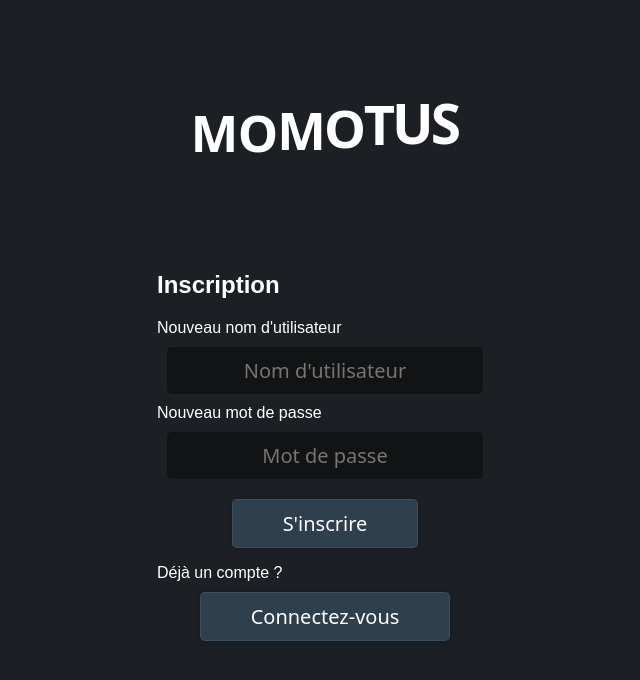
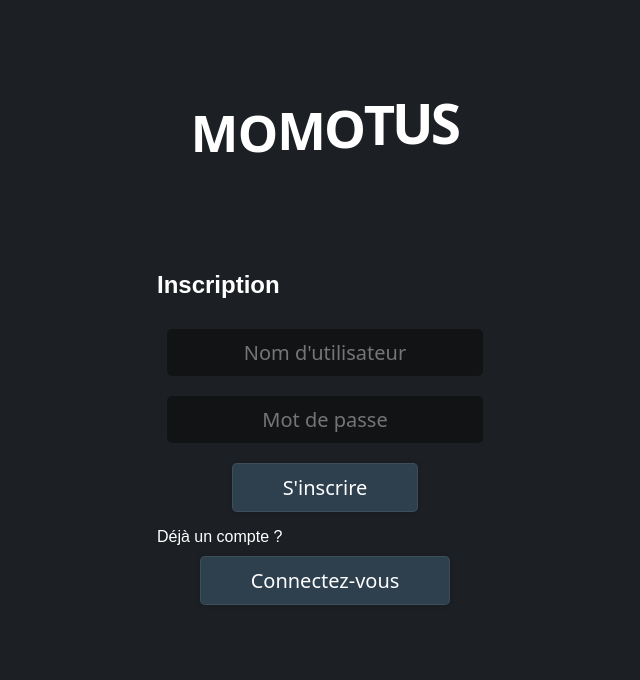
Before and after one commit to wyrmhunter/motus-lecam-degiovanni-couchoud, a website: page src/auth/public/auth.html in a window 1280 px wide. Shown: the whole page, without its empty margins (315-955 px from the left). Drawn offline with nearby package versions, Linux system fonts and the light colour scheme; a web font is replaced by a local one.

```diff
--- a/src/auth/public/auth.html
+++ b/src/auth/public/auth.html
@@ -21,10 +21,8 @@
     <div id="loginForm" class="form hide">
       <h2>Connexion</h2>
       <form id="login">
-        <label for="username">Nom d'utilisateur</label>
-        <input type="text" id="username" name="username" required class="form-input" placeholder="Nom d'utilisateur">
-        <label for="password">Mot de passe</label>
-        <input type="password" id="password" name="password" required class="form-input" placeholder="Mot de passe">
+        <input type="text" id="username" name="username" class="form-input" placeholder="Nom d'utilisateur" required>
+        <input type="password" id="password" name="password" class="form-input" placeholder="Mot de passe" required>
         <button class="form-submit" onclick="login()">Se connecter</button>
       </form>
       <p>Pas encore de compte ? <button class="form-submit" id="showRegisterForm">Inscrivez-vous</button></p>
@@ -35,10 +33,8 @@
     <div id="registerForm" class="form">
       <h2>Inscription</h2>
       <form id="register">
-        <label for="newUsername">Nouveau nom d'utilisateur</label>
-        <input type="text" id="newUsername" name="newUsername" required class="form-input" placeholder="Nom d'utilisateur">
-        <label for="newPassword">Nouveau mot de passe</label>
-        <input type="password" id="newPassword" name="newPassword" required class="form-input" placeholder="Mot de passe">
+        <input type="text" id="newUsername" name="newUsername" class="form-input" placeholder="Nom d'utilisateur" required>
+        <input type="password" id="newPassword" name="newPassword" class="form-input" placeholder="Mot de passe" required>
         <button class="form-submit" onclick="register()">S'inscrire</button>
       </form>
       <p>Déjà un compte ? <button class="form-submit" id="showLoginForm">Connectez-vous</button></p>
```
Also changed, not shown: src/auth/auth.js (+7 -0 lines).
